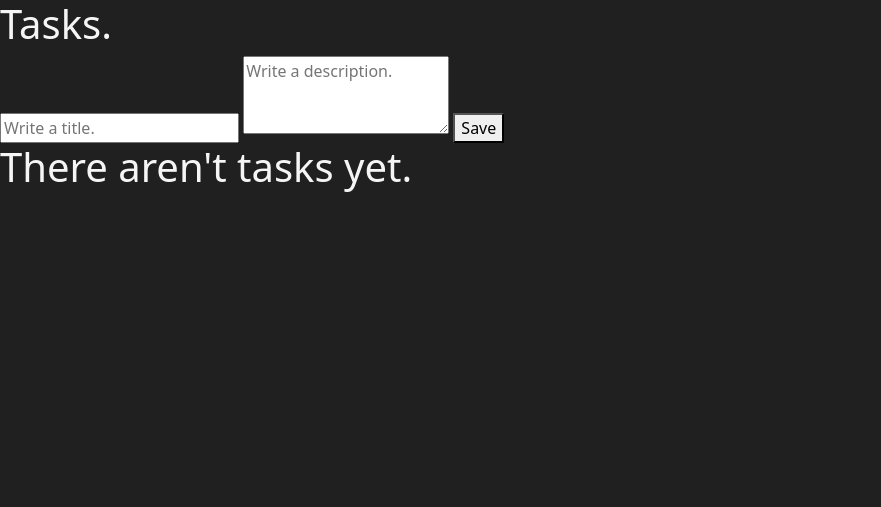
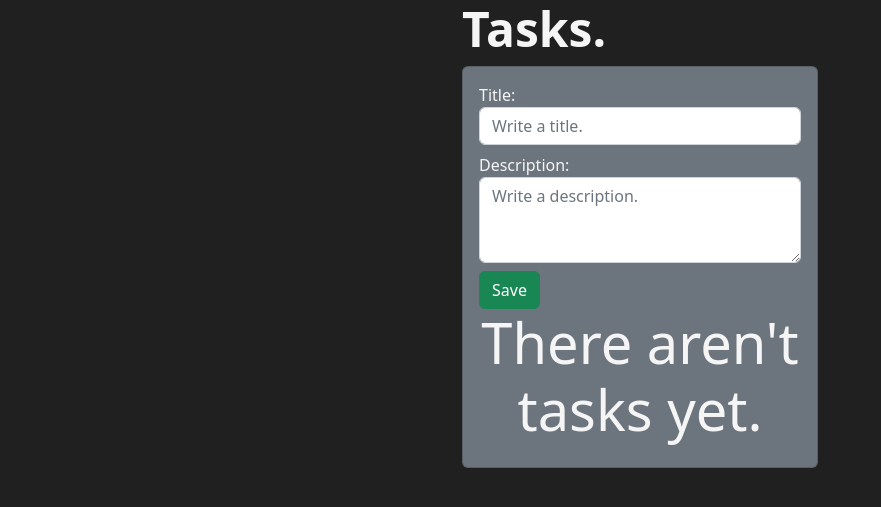
Before and after one commit to juliobarbagallo/postgres-crud, a Django app: page /tasks/ in a window 1280 px wide. Shown: the top 507 px of the page, without its empty margins (0-881 px from the left). Run offline with Django 4.2, Linux system fonts and the light colour scheme; data that the repository does not hold is empty.

Commit message:
Adds some style, stills ugly

```diff
--- a/tasks/templates/list_tasks.html
+++ b/tasks/templates/list_tasks.html
@@ -13,43 +13,67 @@
     <link rel="stylesheet" href="{% static 'main.css' %}" />
   </head>
   <body>
-    <h1>Tasks.</h1>
-
+    <div class="container">
+      <div class="row">
+        <div class="col-md-4 offset-md-4">
+          <h1 class="display-5 fw-bold">Tasks.</h1>
+          <div class="card card-body bg-secondary">
             <form action="{% url 'create_task' %}" method="post">
               {% csrf_token %}
-      <input type="text" name="title" id="title" placeholder="Write a title." />
+              <label for="title">Title:</label>
+              <input
+                type="text"
+                name="title"
+                id="title"
+                placeholder="Write a title."
+                class="form-control mb-2"
+              />
+              <label for="description">Description:</label>
               <textarea
                 name="description"
                 rows="3"
                 placeholder="Write a description."
+                class="form-control mb-2"
               ></textarea>
-      <button>Save</button>
+              <button class="btn btn-success">Save</button>
             </form>
 
             {% for task in tasks %}
-    <div>
-      <form action="{% url 'update_task' task.id %}" method="post">
+            <div class="mt-2 d-flex flex-row justify-content-between">
+              <form
+                action="{% url 'update_task' task.id %}"
+                method="post"
+                class="mt-2"
+              >
                 {% csrf_token %}
+                <label for="title">Title:</label>
                 <input
                   name="title"
                   id="title"
                   type="text"
                   placeholder="{{task.title}}"
+                  class="form-control mb-2"
                 />
+                <label for="description">Description:</label>
                 <textarea
                   name="description"
                   rows="3"
                   placeholder="{{task.description}}"
+                  class="form-control mb-2"
                 ></textarea>
                 <button>Update</button>
               </form>
               <form action="{% url 'delete_task' task.id %}" method="post">
                 {% csrf_token %}
-        <button>Delete</button>
+                <button class="btn btn-danger">Delete</button>
               </form>
             </div>
             {% empty %}
-    <h1>There aren't tasks yet.</h1>
+            <h1 class="display-4 text-center">There aren't tasks yet.</h1>
             {% endfor %}
+          </div>
+        </div>
+      </div>
+    </div>
   </body>
 </html>
```
Lines whose indentation alone changed are shown as unchanged.
